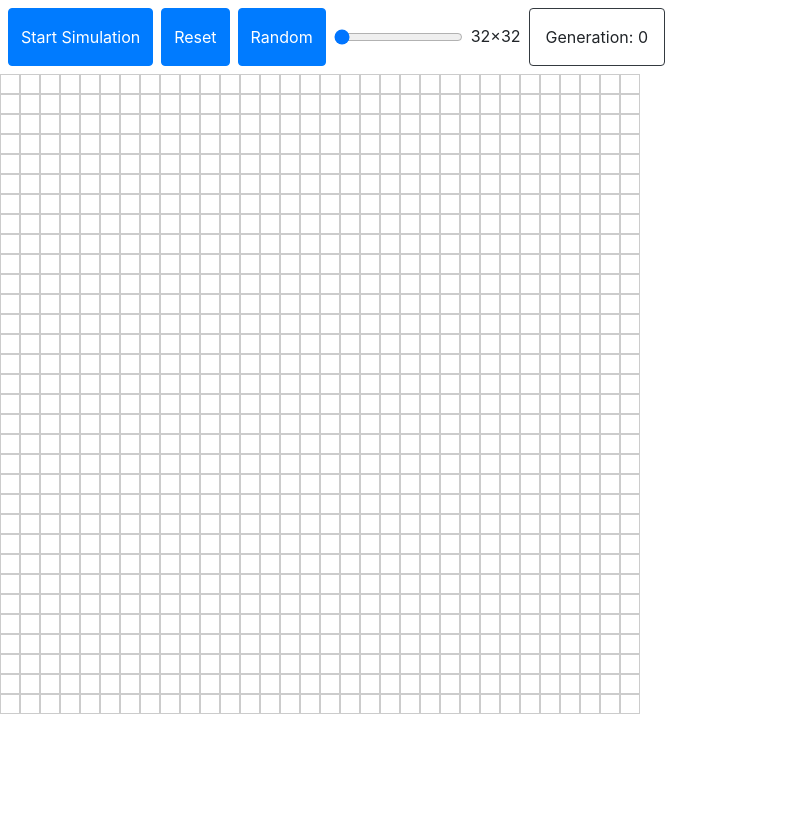
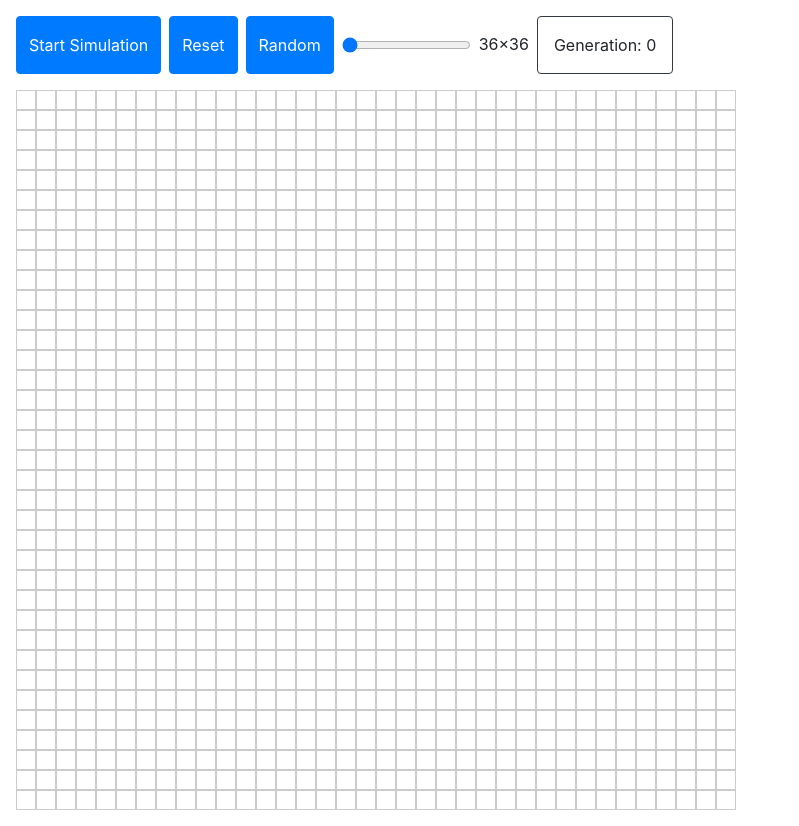
Before and after one commit to deni1688/GameOfLife, a React (Create React App) app: page / in a window 1280 px wide. Shown: the whole page, without its empty margins (0-799 px from the left). Before the commit the page ends 800 px from the top, so only its background shows below. Built offline with nearby package versions, Linux system fonts and the light colour scheme.

Commit message:
change README.md

```diff
--- a/src/App.tsx
+++ b/src/App.tsx
@@ -36,7 +36,7 @@ function deepCopy(grid: number[][]): number[][] {
 }
 
 function App() {
-    const [gridSize, setGriSize] = useState(32);
+    const [gridSize, setGriSize] = useState(36);
     const [grid, setGrid] = useState(() => {
         return createGridWith(gridSize, cell.DEAD);
     });
@@ -83,8 +83,8 @@ function App() {
     }, []);
 
     return (
-        <div>
-            <div className="d-flex align-item-center p-2">
+        <div className="p-3">
+            <div className="d-flex align-item-center pb-3">
                 <button className="btn btn-primary" onClick={() => {
                     setRunning(!running);
                     runningRef.current = !running;
@@ -104,7 +104,7 @@ function App() {
                     Random
                 </button>
                 <div className="d-flex align-item-center p-2">
-                    <input disabled={running} type="range" value={gridSize} min={32} max={64}
+                    <input disabled={running} type="range" value={gridSize} min={36} max={64}
                         onChange={e => setGriSize(parseInt(e.target.value))} />
                     <label className="ml-2 mt-2">{gridSize}&times;{gridSize}</label>
                 </div>
```
Also changed, not shown: Screenshot.png (added), 1 other file (tests, documents, lock files or other folders).
